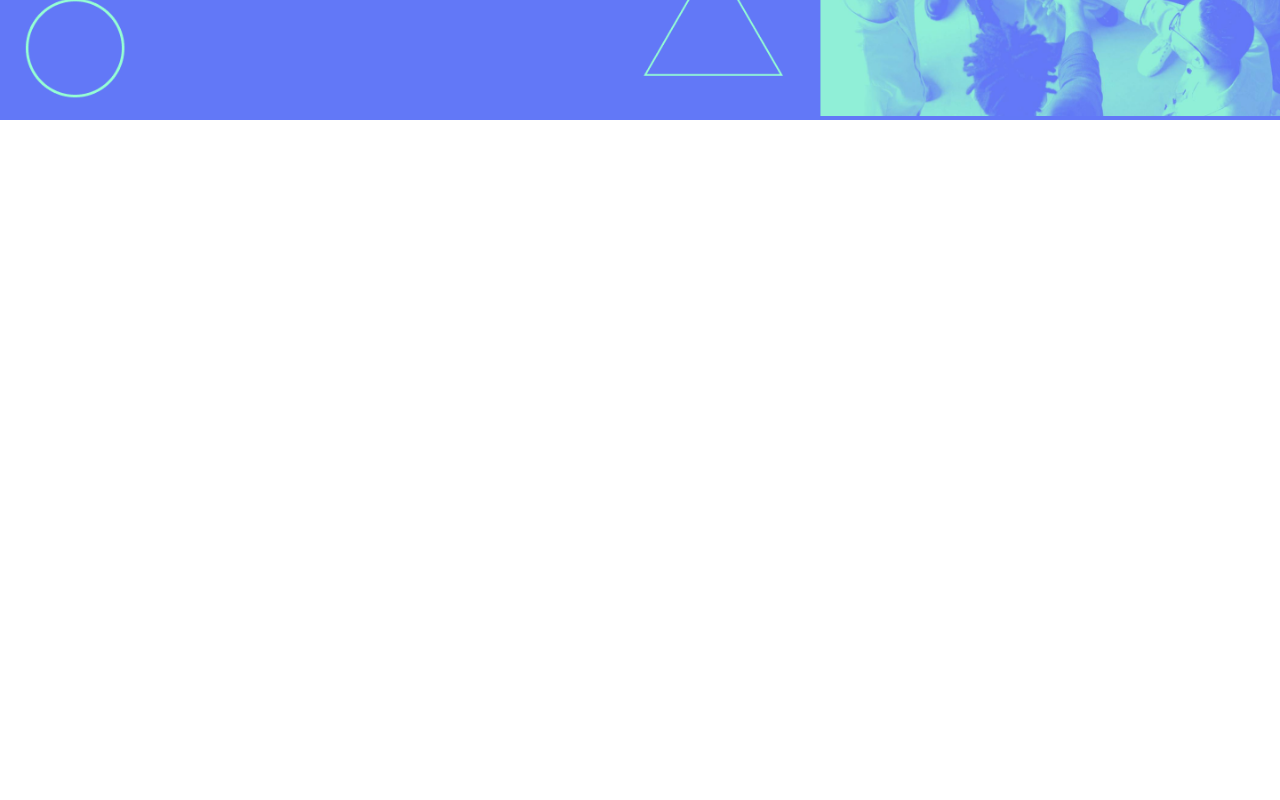
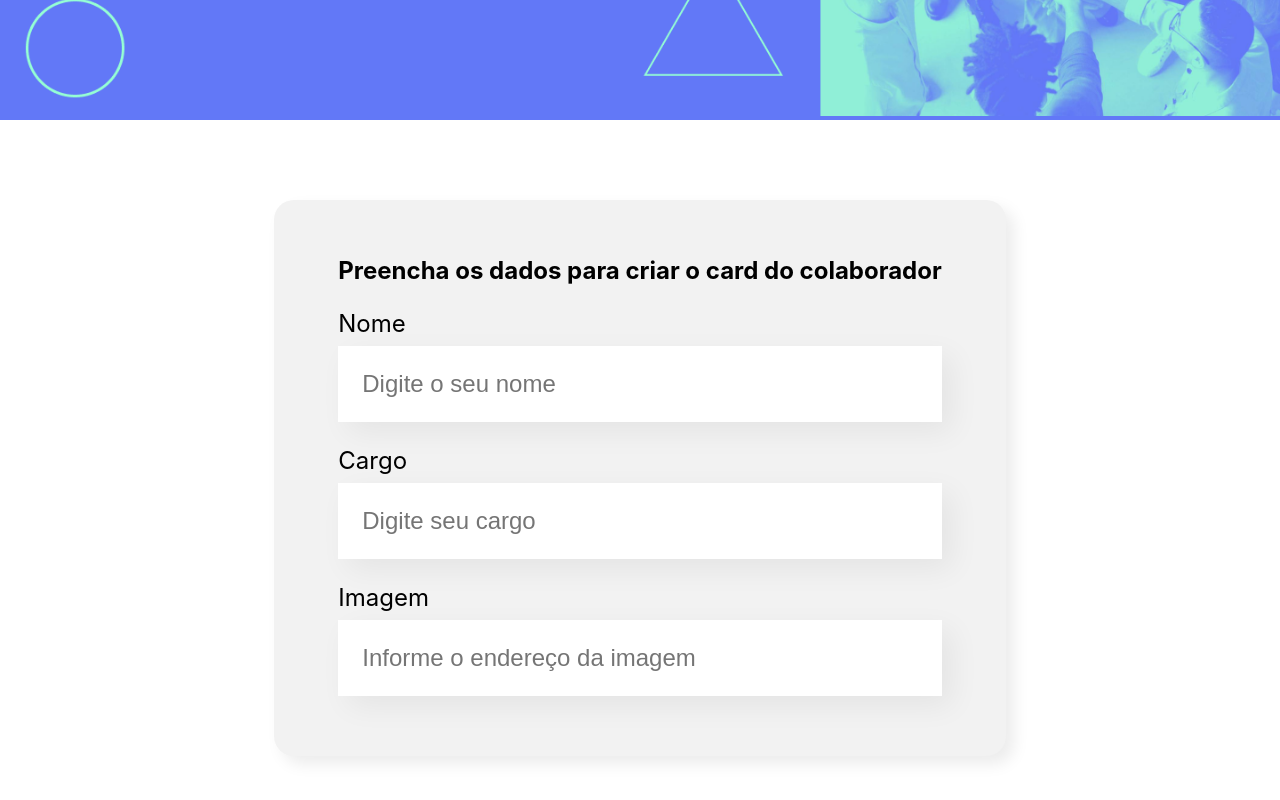
Before and after one commit to ClaudiOmatheuuss/organo, a React (Create React App) app: page / in a window 1280 px wide. Shown: the part 378-1178 px from the top of the page. Before the commit the page ends 800 px from the top, so only its background shows below. Built offline with nearby package versions, Linux system fonts and the light colour scheme.

Commit message:
criando formulário

```diff
--- a/src/App.js
+++ b/src/App.js
@@ -1,10 +1,12 @@
-import Banner from './components/Banner/banner.js';
+import Banner from './components/Banner';
+import Formulario from './components/Formulario';
 
 
 function App() {
   return (
     <div className="App">
       <Banner />
+      <Formulario />
     </div>
   );
 }
--- a/src/components/Banner/banner.js
+++ b/src/components/Banner/banner.js
@@ -1,6 +1,6 @@
-import './banner.css'
+import './Banner.css'
 
-function Banner(){
+export const Banner = () => {
     return(
         //JSX
         <header className="banner">
@@ -10,5 +10,3 @@
 }
 
 document.createElement('img')
-
-export default Banner
--- /dev/null
+++ b/src/components/Banner/index.js
@@ -0,0 +1,3 @@
+import { Banner } from "./Banner";
+
+export default Banner
--- /dev/null
+++ b/src/components/CampoTexto/CampoTexto.css
@@ -0,0 +1,20 @@
+.campo-texto {
+    margin: 24px 0;
+}
+
+.campo-texto label {
+    display: block;
+    font-size: 24px;
+    margin-bottom: 8px;
+}
+
+.campo-texto input {
+    background-color: #fff;
+    border: none;
+    box-sizing: border-box;
+    box-shadow: 10px 10px 30px 0px #0000000F;
+    font-size: 24px;
+    font-weight: 400;
+    padding: 24px;
+    width: 100%;
+}
--- /dev/null
+++ b/src/components/CampoTexto/index.js
@@ -0,0 +1,13 @@
+import './CampoTexto.css'
+
+const CampoTexto = (props) => { //recebe arrow function com propriedades como parametro
+    return (
+        //JSX
+        <div className="campo-texto">
+            <label>{props.label}</label>
+            <input placeholder={props.placeholder}/>
+        </div>
+    )
+}// retorna label e placeholder do input de acordo com a string que atribuimos a essa propriedades do componente no arquivo da nossa aplicação react
+
+export default CampoTexto
--- /dev/null
+++ b/src/components/Formulario/Formulario.css
@@ -0,0 +1,13 @@
+.formulario {
+    display: flex;
+    justify-content: center;
+    margin: 5rem 0;
+}
+
+.formulario form{
+    background-color: #F2F2F2;
+    border-radius: 20px;
+    box-shadow: 8px 8px 16px rgba(0, 0, 0, 0.08);
+    max-width: 80%;
+    padding: 36px 4rem;
+}
--- /dev/null
+++ b/src/components/Formulario/index.js
@@ -0,0 +1,17 @@
+import CampoTexto from '../CampoTexto'
+import './Formulario.css'
+
+const Formulario = () => {
+    return (
+        <section className='formulario'>
+            <form>
+                <h2>Preencha os dados para criar o card do colaborador</h2>
+                <CampoTexto label="Nome" placeholder="Digite o seu nome" />
+                <CampoTexto label="Cargo" placeholder="Digite seu cargo" />
+                <CampoTexto label="Imagem" placeholder="Informe o endereço da imagem" />
+            </form>
+        </section>
+    )
+}
+
+export default Formulario
```
